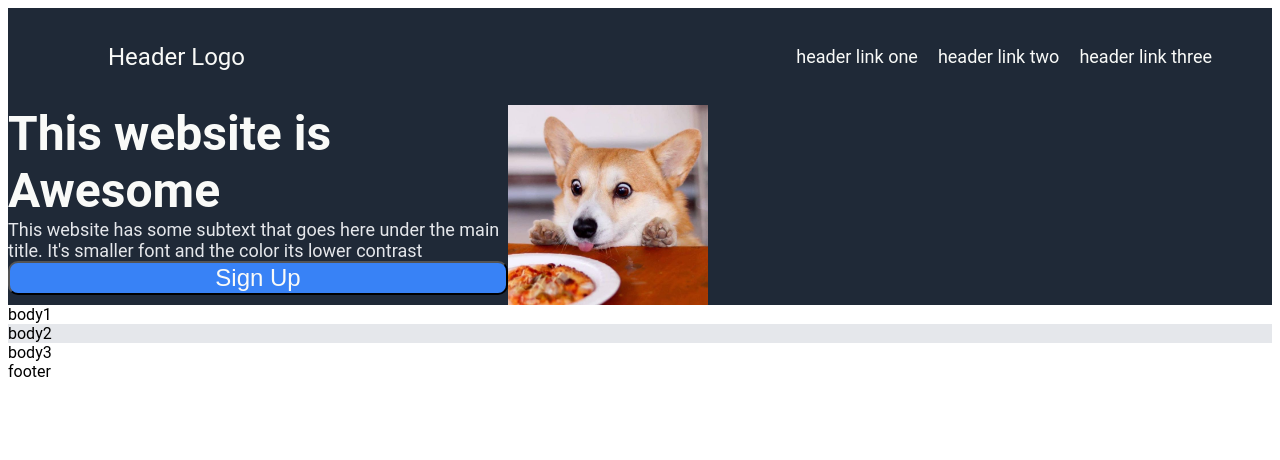
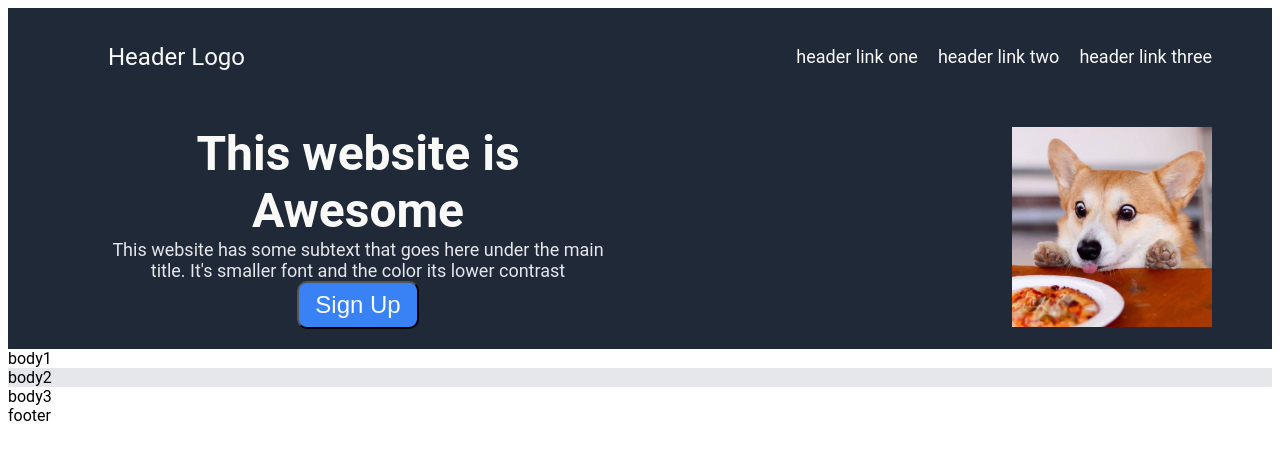
Before and after one commit to DarcianD/odin-landing-page, a plain HTML site: page index.html in a window 1280 px wide. Drawn offline with Linux system fonts and the light colour scheme.

Commit message:
positioned image and description

```diff
--- a/index.html
+++ b/index.html
@@ -23,7 +23,7 @@
                 <!--This part is the header logo and links-->
 
                 <!--This part is the text and image-->
-        <div class="box2">
+                <div class="text-image">
                         <div class="textbox1">
                             <div class="text1">This website is Awesome</div>
                             <div class="text2">
--- a/style.css
+++ b/style.css
@@ -14,6 +14,7 @@ body{
     background-color: #1f2937;
 }
 
+/* header logo and links*/
 .headerlogo{
     font-size: 24px;
     color: #f9faf8;
@@ -43,21 +44,19 @@ a{
     margin: 0;
     padding: 20px 60px 20px 100px ;
 }
+/* header logo and links*/
 
-
-
-
-
-.body3{
-    background-color: #e5e7eb;
-}
-
-.box1{
+/* text and image*/
+.text-image{
     display: flex;
     justify-content: space-between;
     align-items: center;
-
-
+    text-align: center;
+    margin: 0;
+    padding: 20px 60px 20px 100px ;
+}
+.textbox1{
+    width: 500px;
 }
 
 .text1{
@@ -76,6 +75,8 @@ a{
     font-size: 24px;
     color: #f9faf8;
     border-radius: 10px;
+    padding: 8px 16px;
+
 }
 
 .image{
@@ -84,12 +85,10 @@ a{
     height: 200px;
 }
 
-.textbox1{
-    display: flex;
-    width: 500px;
-    flex-direction: column;
+/* text and image*/
+
+
+
+.body3{
+    background-color: #e5e7eb;
 }
-
-.box2{
-    display: flex;
-}
```
Lines whose indentation alone changed are shown as unchanged.
